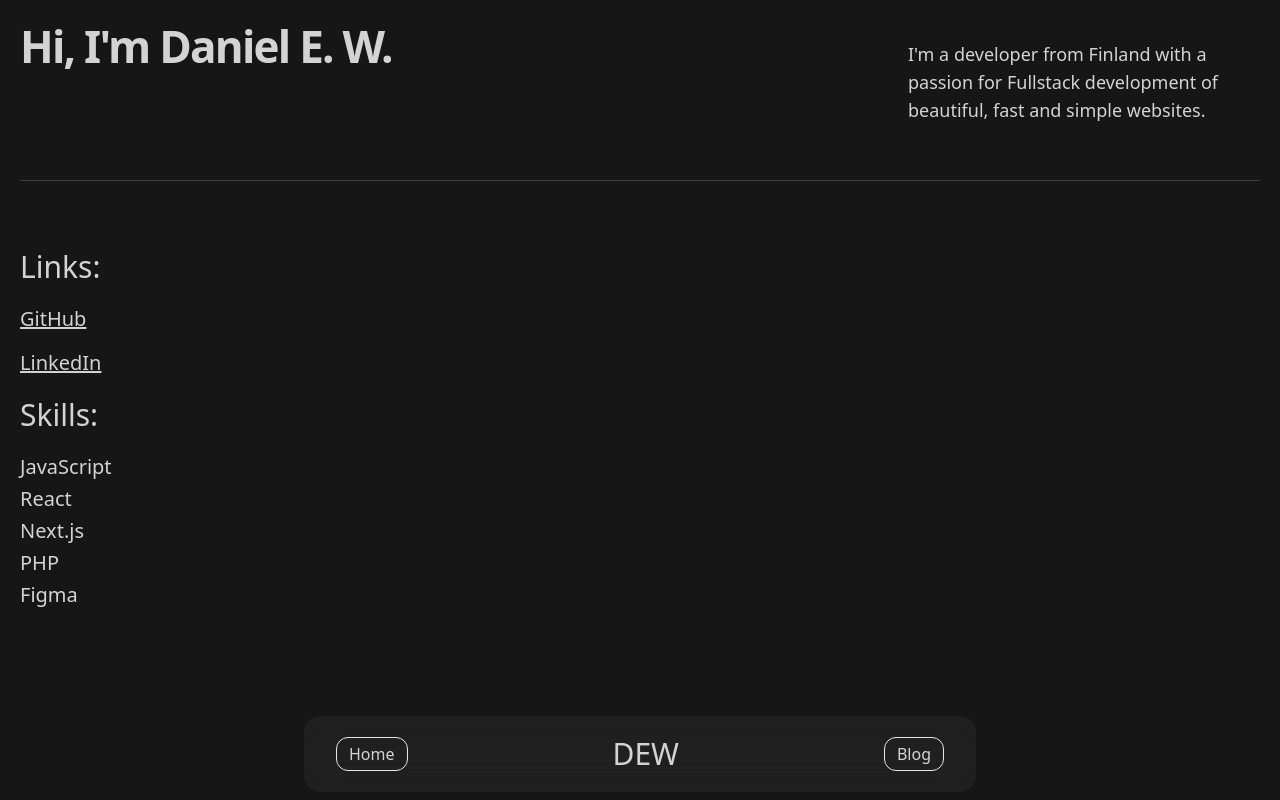
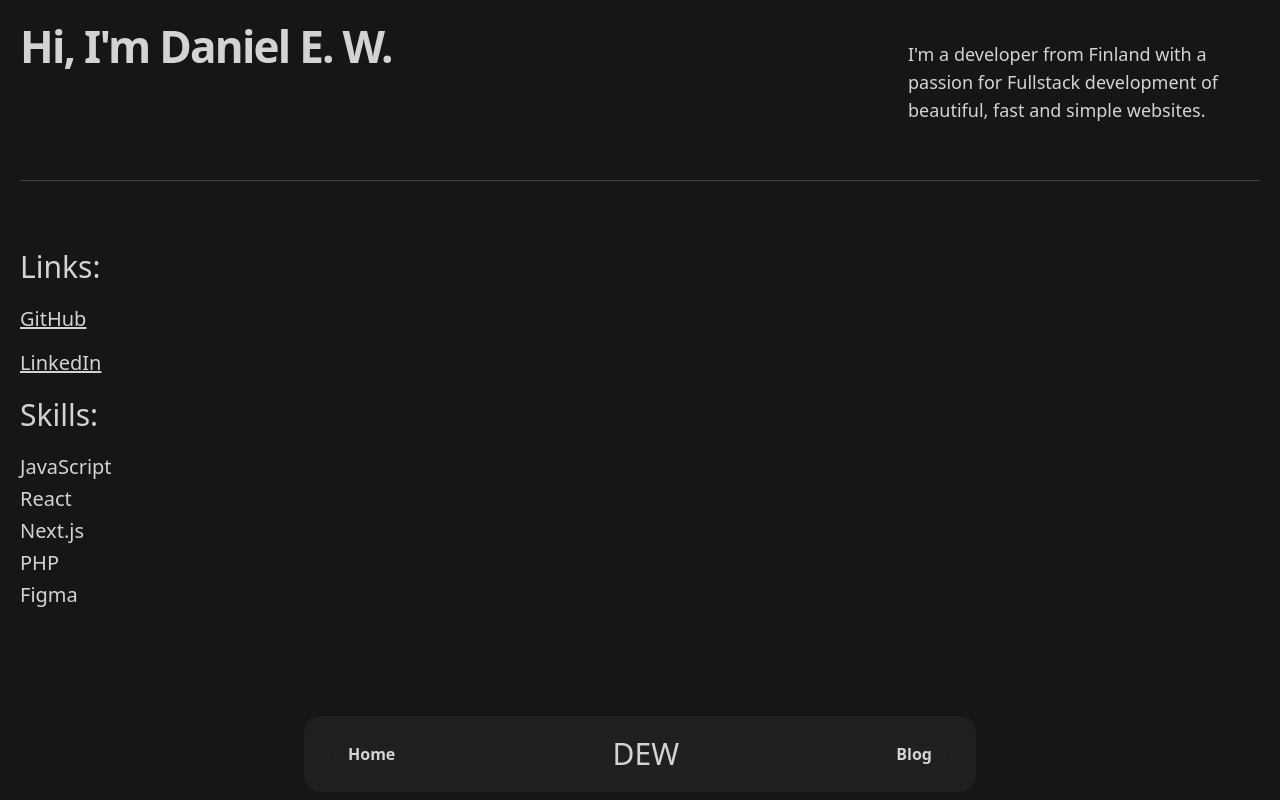
Before and after one commit to ogdakke/portfoliov2, a Next.js app: page / in a window 1280 px wide. Shown: the top 800 px of the page. Built offline with nearby package versions, Linux system fonts and the light colour scheme.

Commit message:
intron ja navbarin värkkäystä

```diff
--- a/components/intro.js
+++ b/components/intro.js
@@ -4,7 +4,7 @@ import Link from 'next/link'
 export default function Intro() {
   return (
     <section className="flex-col md:flex-row flex justify-items-center md:justify-between my-5 md:mb-12">
-      <Link href={"/"} className="text-4xl md:text-6xl font-bold tracking-tighter leading-tight">
+      <Link href={"/"} className="text-4xl md:text-5xl lg:text-6xl font-bold tracking-tighter leading-tight">
         Hi, I'm Daniel E. W.
       </Link>
       <h4 className="max-w-xs md:max-w-sm text-left text-lg mt-5 md:pl-8">
--- a/components/navbar.js
+++ b/components/navbar.js
@@ -7,9 +7,9 @@ export default function Navbar() {
     <div className="flex justify-center w-screen fixed bottom-0 h-min px-3">
         <nav className="relative w-full z-50 p-5 bg-accent-2/25 backdrop-blur-lg max-w-2xl bottom-2 rounded-2xl">
           <ul className="flex flex-row gap-6 items-center justify-between px-3">
-            <Link className= "bg-inherit border-inherit border px-3 py-1 rounded-xl " href={`/`}>Home</Link>
-          <Link href={`/`} className="text-3xl lg:px-6 font-thin ">DEW</Link>
-            <Link className="border-inherit border px-3 py-1 rounded-xl" href={`/Blog`}>Blog</Link>
+            <Link className= "font-bold hover:underline px-3 py-1 rounded-xl " href={`/`}>Home</Link>
+          <Link href={`/`} className="text-3xl lg:px-6 font-normal ">DEW</Link>
+            <Link className="font-bold hover:underline px-3 py-1 rounded-xl" href={`/Blog`}>Blog</Link>
           </ul>
         </nav>
 
```
